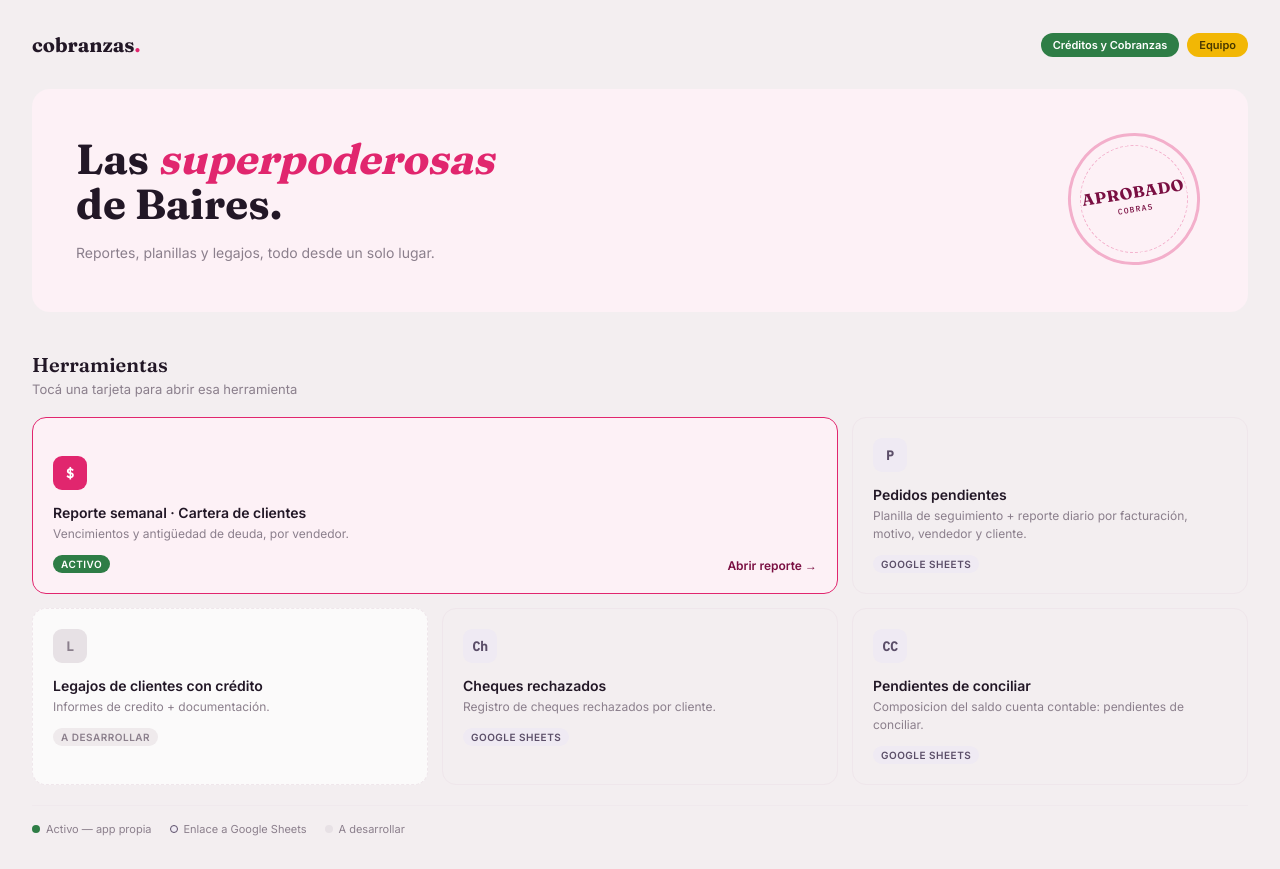
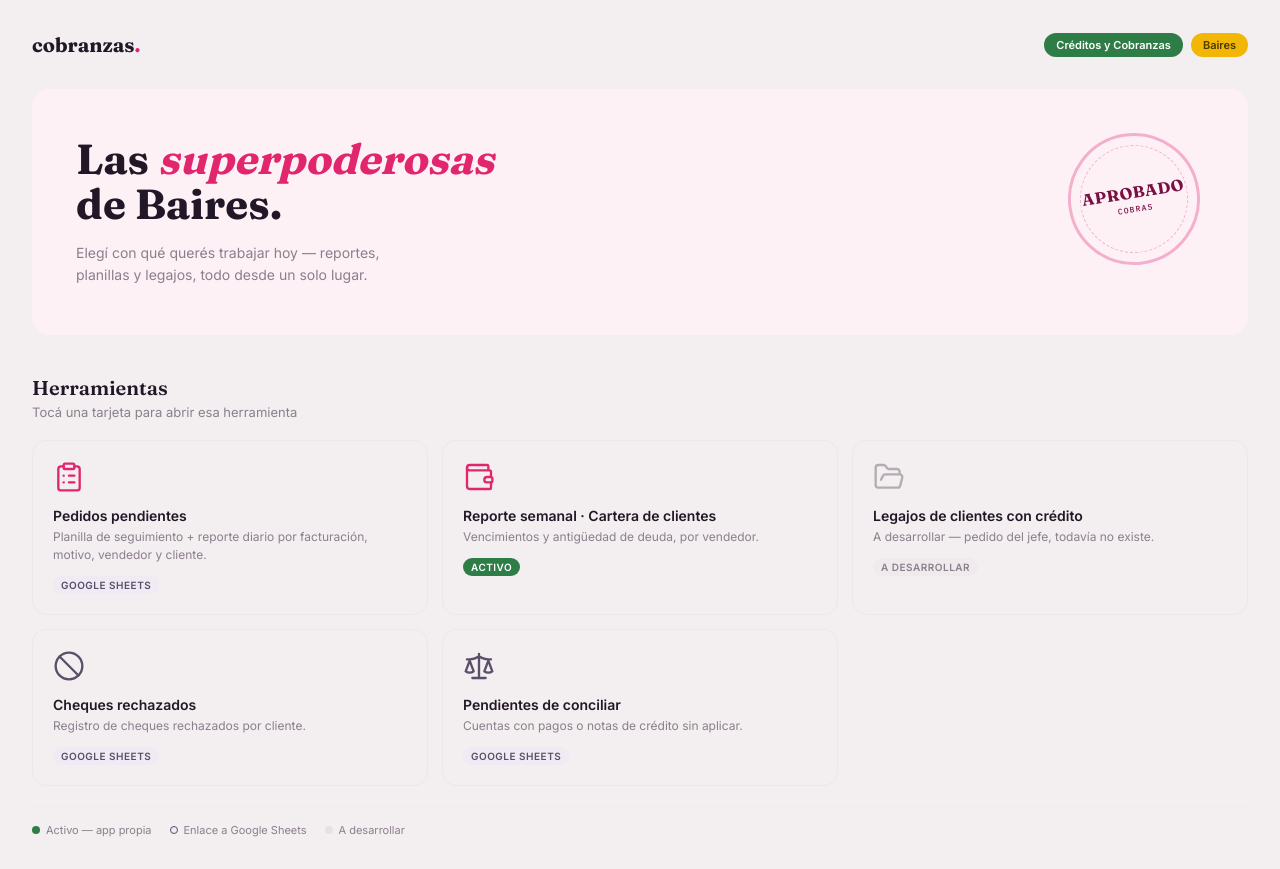
Before and after one commit to maguibaires-netizen/cobranzas-cartera, a React (Vite) app: page /#/ in a window 1280 px wide. Built offline with nearby package versions, Linux system fonts and the light colour scheme.

Commit message:
Reordenar tarjetas e íconos nuevos

```diff
--- a/src/components/Navbar.jsx
+++ b/src/components/Navbar.jsx
@@ -8,7 +8,7 @@ export default function Navbar() {
       </Link>
       <div className="navtags">
         <div className="tag tag-green">Créditos y Cobranzas</div>
-        <div className="tag tag-yellow">Equipo</div>
+        <div className="tag tag-yellow">Baires</div>
       </div>
     </div>
   );
--- a/src/index.css
+++ b/src/index.css
@@ -85,13 +85,11 @@ a { color: inherit; }
 .tools-grid { display: grid; grid-template-columns: repeat(3, 1fr); gap: 14px; margin-bottom: 20px; }
 .tool-card { border: 1px solid #EFE6EB; border-radius: 14px; padding: 20px; position: relative; text-decoration: none; color: inherit; display: block; transition: border-color 0.15s ease; }
 .tool-card:hover { border-color: var(--pink); }
-.tool-card.featured { grid-column: span 2; border-color: var(--pink); background: var(--pink-blush); display: flex; align-items: flex-end; justify-content: space-between; gap: 16px; }
 .tool-card.soon { border-style: dashed; background: #FBFAFA; cursor: default; }
 .tool-card.soon:hover { border-color: #EFE6EB; }
 
-.tool-icon { width: 34px; height: 34px; border-radius: 9px; background: var(--pink); color: #fff; display: flex; align-items: center; justify-content: center; font-weight: 700; margin-bottom: 14px; font-size: 13px; font-family: 'IBM Plex Mono', monospace; }
-.tool-card.soon .tool-icon { background: #E7E1E5; color: var(--muted); }
-.tool-card.sheets .tool-icon { background: var(--lav-bg); color: var(--lav-ink); }
+.tool-icon-lg { width: 32px; height: 32px; margin-bottom: 14px; display: block; }
+
 
 .tool-name { font-weight: 600; font-size: 14px; margin-bottom: 4px; }
 .tool-desc { font-size: 12px; color: var(--muted); line-height: 1.5; }
@@ -100,8 +98,6 @@ a { color: inherit; }
 .tool-status.sheets { background: var(--lav-bg); color: var(--lav-ink); }
 .tool-status.soon { background: #EFEAEC; color: var(--muted); }
 
-.featured-left { max-width: 300px; }
-.featured-cta { font-size: 12px; font-weight: 600; color: var(--pink-ink); white-space: nowrap; }
 
 .legend { display: flex; gap: 18px; flex-wrap: wrap; font-size: 11px; color: var(--muted); padding-top: 16px; border-top: 1px solid #F0E9ED; }
 .legend-item { display: flex; align-items: center; gap: 6px; }
--- a/src/pages/Home.jsx
+++ b/src/pages/Home.jsx
@@ -1,11 +1,12 @@
 import { Link } from "react-router-dom";
+import { Wallet, ClipboardList, FolderOpen, Ban, Scale } from "lucide-react";
 
 export default function Home() {
   return (
     <>
       <div className="hero">
         <div className="hero-headline">Las <em>superpoderosas</em><br />de Baires.</div>
-        <div className="hero-sub">Reportes, planillas y legajos, todo desde un solo lugar.</div>
+        <div className="hero-sub">Elegí con qué querés trabajar hoy — reportes, planillas y legajos, todo desde un solo lugar.</div>
         <div className="stamp">
           <div className="stamp-text">
             <div className="stamp-word">APROBADO</div>
@@ -18,41 +19,38 @@ export default function Home() {
       <div className="tools-sub">Tocá una tarjeta para abrir esa herramienta</div>
 
       <div className="tools-grid">
-        <Link className="tool-card featured" to="/cartera-clientes">
-          <div className="featured-left">
-            <div className="tool-icon">$</div>
-            <div className="tool-name">Reporte semanal · Cartera de clientes</div>
-            <div className="tool-desc">Vencimientos y antigüedad de deuda, por vendedor.</div>
-            <div className="tool-status live">Activo</div>
-          </div>
-          <div className="featured-cta">Abrir reporte →</div>
-        </Link>
-
-        <Link className="tool-card sheets" to="/pedidos-pendientes">
-          <div className="tool-icon">P</div>
+        <Link className="tool-card" to="/pedidos-pendientes">
+          <ClipboardList className="tool-icon-lg" color="var(--pink)" strokeWidth={1.75} />
           <div className="tool-name">Pedidos pendientes</div>
           <div className="tool-desc">Planilla de seguimiento + reporte diario por facturación, motivo, vendedor y cliente.</div>
           <div className="tool-status sheets">Google Sheets</div>
         </Link>
 
-        <Link className="tool-card soon" to="/legajos">
-          <div className="tool-icon">L</div>
+        <Link className="tool-card" to="/cartera-clientes">
+          <Wallet className="tool-icon-lg" color="var(--pink)" strokeWidth={1.75} />
+          <div className="tool-name">Reporte semanal · Cartera de clientes</div>
+          <div className="tool-desc">Vencimientos y antigüedad de deuda, por vendedor.</div>
+          <div className="tool-status live">Activo</div>
+        </Link>
+
+        <Link className="tool-card" to="/legajos">
+          <FolderOpen className="tool-icon-lg" color="var(--muted)" strokeWidth={1.75} style={{ opacity: 0.6 }} />
           <div className="tool-name">Legajos de clientes con crédito</div>
-          <div className="tool-desc">Informes de credito + documentación.</div>
+          <div className="tool-desc">A desarrollar — pedido del jefe, todavía no existe.</div>
           <div className="tool-status soon">A desarrollar</div>
         </Link>
 
-        <Link className="tool-card sheets" to="/cheques-rechazados">
-          <div className="tool-icon">Ch</div>
+        <Link className="tool-card" to="/cheques-rechazados">
+          <Ban className="tool-icon-lg" color="var(--lav-ink)" strokeWidth={1.75} />
           <div className="tool-name">Cheques rechazados</div>
           <div className="tool-desc">Registro de cheques rechazados por cliente.</div>
           <div className="tool-status sheets">Google Sheets</div>
         </Link>
 
-        <Link className="tool-card sheets" to="/pendientes-conciliar">
-          <div className="tool-icon">CC</div>
+        <Link className="tool-card" to="/pendientes-conciliar">
+          <Scale className="tool-icon-lg" color="var(--lav-ink)" strokeWidth={1.75} />
           <div className="tool-name">Pendientes de conciliar</div>
-          <div className="tool-desc">Composicion del saldo cuenta contable: pendientes de conciliar.</div>
+          <div className="tool-desc">Cuentas con pagos o notas de crédito sin aplicar.</div>
           <div className="tool-status sheets">Google Sheets</div>
         </Link>
       </div>
--- a/src/pages/Legajos.jsx
+++ b/src/pages/Legajos.jsx
@@ -8,7 +8,7 @@ export default function Legajos() {
       <div className="page-header">
         <div>
           <div className="page-title">Legajos de clientes con crédito</div>
-          <div className="page-sub">A desarrollar — pedido del jefe, todavía no existe.</div>
+          <div className="page-sub">A desarrollar.</div>
         </div>
         <div className="status-tag" style={{ background: "#EFEAEC", color: "var(--muted)" }}>A desarrollar</div>
       </div>
@@ -16,8 +16,7 @@ export default function Legajos() {
       <div className="placeholder-box">
         <div className="placeholder-title">Todavía no armamos esto 👀</div>
         <div className="placeholder-sub">
-          Cuando estés lista para encararlo, avisá y lo planeamos juntas: qué datos necesita cada legajo,
-          de dónde salen, y cómo se va a ver.
+          .
         </div>
       </div>
     </>
```
